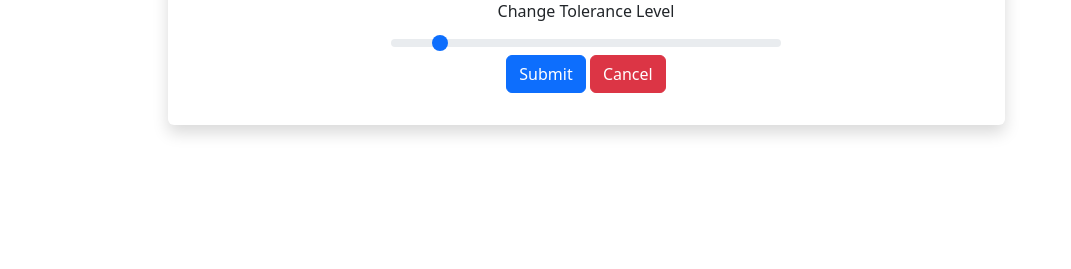
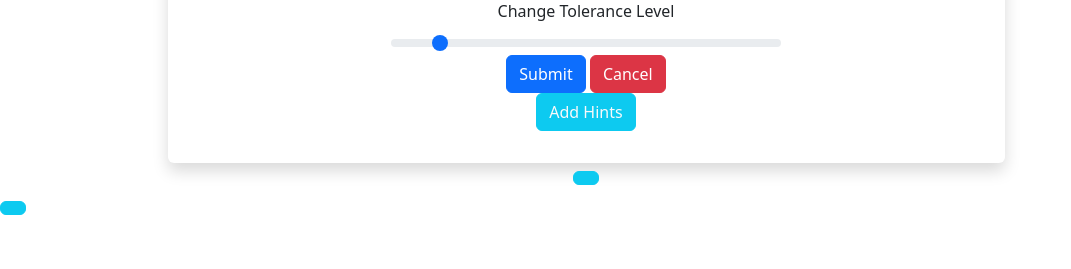
Before and after one commit to notbenwang/PuzzleApp-UVA, a Django app: page /1/add_puzzle in a window 1280 px wide. Shown: the part 531-800 px from the top of the page, without its empty margins (0-1071 px from the left). Run offline with Django 4.2, Linux system fonts and the light colour scheme; tables that the repository leaves empty hold one stand-in row (values such as "Sample post"); some libraries are stand-ins or nearby versions.

Commit message:
Added button and initial setup

```diff
--- a/puzzle/templates/puzzle/add_puzzle.html
+++ b/puzzle/templates/puzzle/add_puzzle.html
@@ -120,6 +120,9 @@
         </div>
         <button type="submit" class="btn btn-primary">Submit</button>
             <a href="{% url 'add_temp_hunt' hunt.id %}" class="btn btn-danger">Cancel</a>
+
+            <p><a href="{% url 'add_hint_view' hunt.id %}" class="btn btn-info">
+                <span class="text-light">Add Hints</span>
     </form>
 
       </div>
--- a/puzzle/urls.py
+++ b/puzzle/urls.py
@@ -14,7 +14,7 @@ urlpatterns = [
     path("<int:pk>/puzzle/<int:puzzle_id>", views.DetailPuzzleView.as_view(), name="detail_puzzle"),
     path("<int:hunt_id>/submit_hunt", views.submit_hunt, name="submit_hunt"),
     path("<int:hunt_id>/hunt", views.view_hunt, name="view_hunt"),
-
+    path("<int:pk>/add_puzzle", views.AddHintView.as_view(), name="add_hint_view"),
     # path('accounts/', include('allauth.urls')),
     # path('logout', LogoutView.as_view()),
     # path('accounts/google/login/', views.login, name='account_login'),
--- a/puzzle/views.py
+++ b/puzzle/views.py
@@ -19,6 +19,8 @@ class AddPuzzleView(generic.DetailView):
 class DetailPuzzleView(generic.DetailView):
     model = Puzzle
     template_name = "detail_puzzle.html"
+class AddHintView(generic.DetailView):
+    model = Puzzle
 
 def create_custom_user(request):
     social_id = request.user.id
@@ -59,7 +61,9 @@ def add_temp_hunt(request, hunt_id):
             p.save()
 
             return HttpResponseRedirect(reverse("add_hunt_view",args=(p.id,)))
-
+def add_hint(request, hunt_id):
+    if request.method == "POST":
+        hint_texts = [request.POST.get('hint1'), request.POST.get('hint2'), request.POST.get('hint3')]
 
 def submit_puzzle(request, hunt_id):
     r = request.POST.get("radius")
```
Also changed, not shown: puzzle/templates/puzzle/add_hint.html (added).
